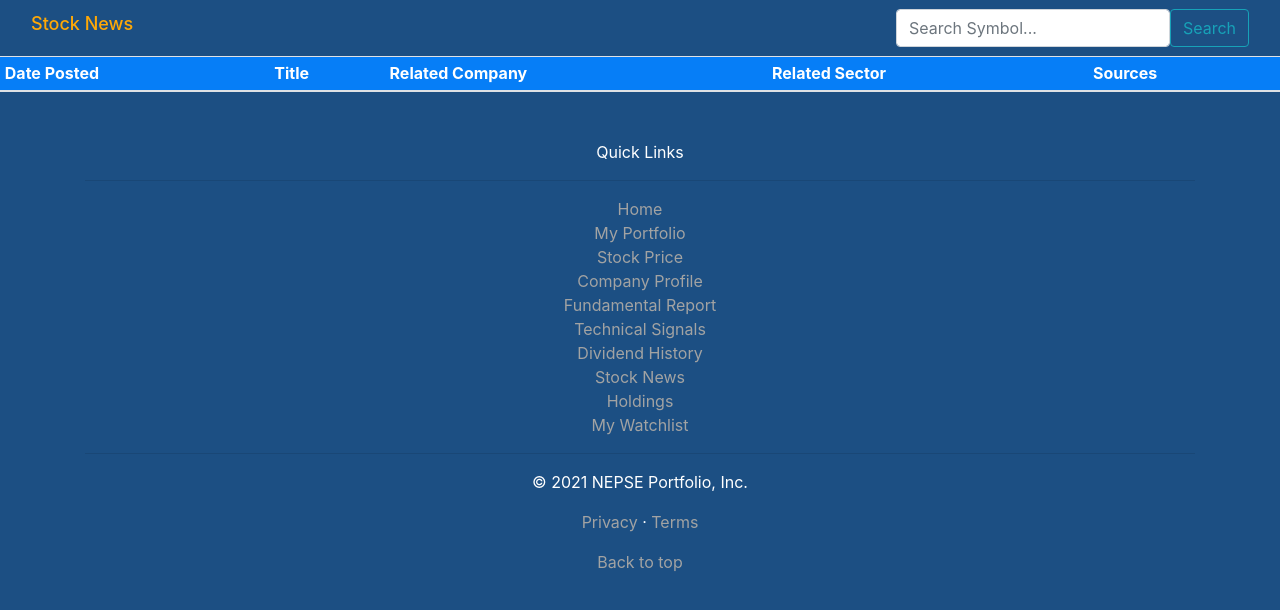
After one commit to gtmray/Portfolio-Management-System, a Flask app: page /news.html in a window 1280 px wide. The commit adds this page. Shown: the top 610 px of the page. Run offline with Flask 2, Linux system fonts and the light colour scheme; data that the repository does not hold is empty; parts of the project's set-up code (start-up, migrations or seed data) failed here and were passed over; some libraries are stand-ins or nearby versions.

Commit message:
news added

```diff
--- a/main.py
+++ b/main.py
@@ -13,7 +13,8 @@ app.config['MYSQL_HOST'] = db['mysql_host']
 app.config['MYSQL_DB'] = db['mysql_db']
 # Default is tuples
 # app.config['MYSQL_CURSORCLASS'] = 'DictCursor'
-global current_user
+
+global current_user # See who is logged in
 current_user = 'none'
 
 
@@ -23,10 +24,14 @@ def index():
     if request.method == 'POST':
         user_details = request.form
         try:
+            # If not logged in case
             username = user_details['username']
             password = user_details['password']
+
+            # Password hashing to 224 characters
             password_hashed = hashlib.sha224(password.encode()).hexdigest()
         except:
+            # If logged in case (for signout form return)
             current_user = 'none'
             return render_template('/index.html', user=current_user)
         cur = mysql.connection.cursor()
@@ -34,6 +39,7 @@ def index():
         mysql.connection.commit()
         all_users = cur.fetchall()
         for user in all_users:
+            # Check if the entered username and password is correct
             if user[0] == username and user[1] == password_hashed:
                 current_user = username
                 return portfolio()
@@ -257,6 +263,19 @@ order by(symbol);
 
     return render_template('watchlist.html', user=user, watchlist=watchlist)
 
+@app.route('/news.html')
+def news(company='all'):
+    cur = mysql.connection.cursor()
+    if company == 'all':
+        query = '''select date_of_news, title, related_company, related_sector, sources from news;
+'''
+        cur.execute(query)
+    else:
+        company = [company]
+        query = '''select date_of_news, title, related_company, related_sector, sources from news where related_company = %s'''
+        cur.execute(query, company)
+    rv = cur.fetchall()
+    return render_template('news.html', values=rv)
 
 if __name__ == '__main__':
     app.run(debug=True)
--- a/templates/index.html
+++ b/templates/index.html
@@ -92,7 +92,7 @@
                                         aria-label="Close"></button>
                                 </div>
                                 <div class="modal-body">
-                                    <form method="POST">
+                                    <form method="POST" name="login">
                                         <div class="mb-3">
                                             <label for="exampleInputPassword1" class="form-label">Username</label>
                                             <input type="text" class="form-control" name='username'
@@ -249,6 +249,7 @@
         <a href="fundamental.html">Fundamental Report</a><br>
         <a href="technical.html">Technical Signals</a><br>
         <a href="dividend.html">Dividend History</a><br>
+        <a href="news.html">Stock News</a><br>
         <a href="holdings.html">Holdings</a><br>
         <a href="watchlist.html">My Watchlist</a>
         <hr />
--- /dev/null
+++ b/templates/news.html
@@ -0,0 +1,85 @@
+<!DOCTYPE html>
+<html lang="en">
+
+<head>
+    <meta charset="UTF-8">
+    <meta http-equiv="X-UA-Compatible" content="IE=edge">
+    <meta name="viewport" content="width=device-width, initial-scale=1.0">
+    <title>Stock News</title>
+
+    <!-- Bootstrap CSS -->
+    <link rel="stylesheet" href="https://maxcdn.bootstrapcdn.com/bootstrap/4.0.0/css/bootstrap.min.css"
+        integrity="sha384-Gn5384xqQ1aoWXA+058RXPxPg6fy4IWvTNh0E263XmFcJlSAwiGgFAW/dAiS6JXm" crossorigin="anonymous">
+    <link rel="stylesheet" href="../static/style.css">
+    <link rel="stylesheet" href="../static/font-awesome/css/font-awesome.min.css">
+</head>
+
+<body>
+    <nav class="navbar style=" background-color:rgb(18, 62, 105);"">
+        <div class="container-fluid">
+            <a class="navbar-brand">
+                <h2>Stock News</h2>
+            </a>
+            <form class="d-flex">
+                <input class="form-control me-2" type="search" placeholder="Search Symbol..." aria-label="Search">
+                <button class="btn btn-outline-info" type="submit">Search</button>
+            </form>
+        </div>
+    </nav>
+
+
+    <div class="table-responsive justify-content-center float-center">
+        <table class="table table-sm">
+            <thead>
+                <tr>
+                    <th scope="col">Date Posted</th>
+                    <th scope="col">Title</th>
+                    <th scope="col">Related Company</th>
+                    <th scope="col">Related Sector</th>
+                    <th scope="col">Sources</th>
+                </tr>
+            </thead>
+            <tbody>
+                {% for items in values %}
+                <tr>
+                    <td> {{items[0]}} </td>
+                    <td> {{items[1]}} </td>
+                    <td> {{items[2]}} </td>
+                    <td> {{items[3]}} </td>
+                    <td> {{items[4]}} </td>
+                </tr>
+                {% endfor %}
+            </tbody>
+        </table>
+    </div>
+    <script src="../bootstrap-5.0.2-dist/js/bootstrap.bundle.min.js"></script>
+
+
+    <!-- Option 2: Separate Popper and Bootstrap JS -->
+    <!--
+    <script src="https://cdn.jsdelivr.net/npm/@popperjs/core@2.9.2/dist/umd/popper.min.js" integrity="sha384-IQsoLXl5PILFhosVNubq5LC7Qb9DXgDA9i+tQ8Zj3iwWAwPtgFTxbJ8NT4GN1R8p" crossorigin="anonymous"></script>
+    <script src="https://cdn.jsdelivr.net/npm/bootstrap@5.0.2/dist/js/bootstrap.min.js" integrity="sha384-cVKIPhGWiC2Al4u+LWgxfKTRIcfu0JTxR+EQDz/bgldoEyl4H0zUF0QKbrJ0EcQF" crossorigin="anonymous"></script>
+    -->
+    <!-- FOOTER -->
+    <footer class="container">
+        Quick Links
+        <hr />
+        <a href="/">Home</a><br>
+        <a href="portfolio.html">My Portfolio</a><br>
+        <a href="stockprice.html">Stock Price</a><br>
+        <a href="companyprofile.html">Company Profile</a><br>
+        <a href="fundamental.html">Fundamental Report</a><br>
+        <a href="technical.html">Technical Signals</a><br>
+        <a href="dividend.html">Dividend History</a><br>
+        <a href="news.html">Stock News</a><br>
+        <a href="holdings.html">Holdings</a><br>
+        <a href="watchlist.html">My Watchlist</a>
+        <hr />
+
+        <p>&copy; 2021 NEPSE Portfolio, Inc.</p>
+        <p class="float-center"><a href="#">Privacy</a> &middot; <a href="#">Terms</a></p>
+        <p class="float-center"><a href="#">Back to top</a></p>
+    </footer>
+</body>
+
+</html>
--- a/templates/portfolio.html
+++ b/templates/portfolio.html
@@ -307,6 +307,7 @@
             <a href="fundamental.html">Fundamental Report</a><br>
             <a href="technical.html">Technical Signals</a><br>
             <a href="dividend.html">Dividend History</a><br>
+            <a href="news.html">Stock News</a><br>
             <a href="holdings.html">Holdings</a><br>
             <a href="watchlist.html">My Watchlist</a>
             <hr />
```
